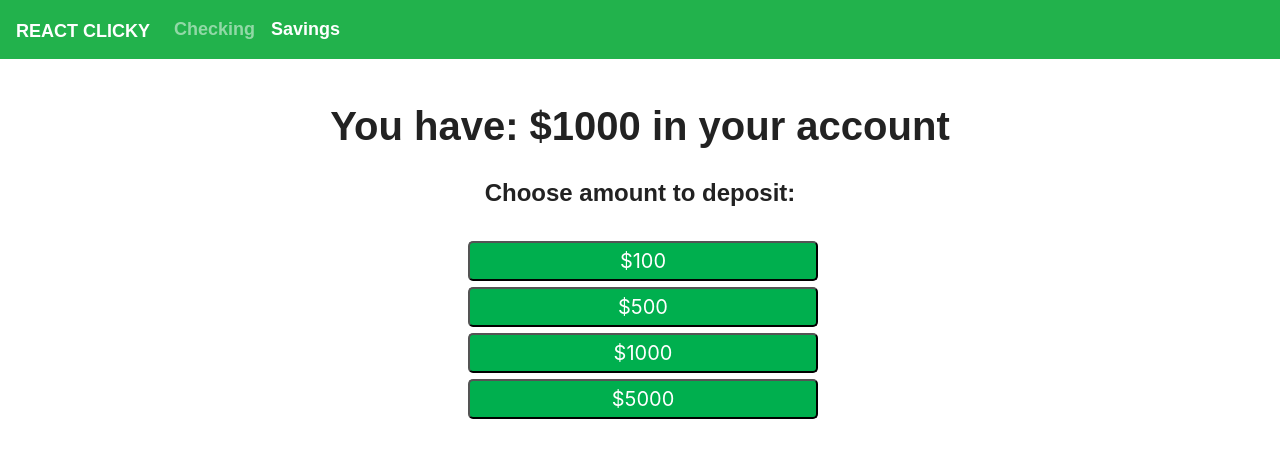
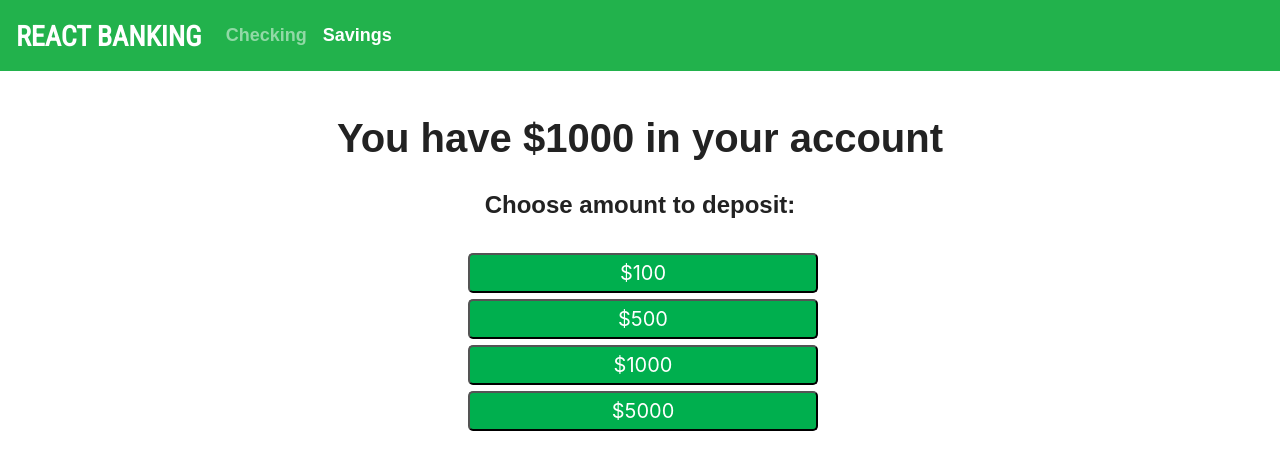
Before and after one commit to makicoding/React-Clicky, a React (Create React App) app: page /savings in a window 1280 px wide. Shown: the top 470 px of the page. Built offline with nearby package versions, Linux system fonts and the light colour scheme; a web font is replaced by a local one.

Commit message:
Screenshot added

```diff
--- a/public/index.html
+++ b/public/index.html
@@ -33,7 +33,10 @@
     <script src="https://cdnjs.cloudflare.com/ajax/libs/popper.js/1.14.7/umd/popper.min.js" integrity="sha384-UO2eT0CpHqdSJQ6hJty5KVphtPhzWj9WO1clHTMGa3JDZwrnQq4sF86dIHNDz0W1" crossorigin="anonymous"></script>
     <script src="https://stackpath.bootstrapcdn.com/bootstrap/4.3.1/js/bootstrap.min.js" integrity="sha384-JjSmVgyd0p3pXB1rRibZUAYoIIy6OrQ6VrjIEaFf/nJGzIxFDsf4x0xIM+B07jRM" crossorigin="anonymous"></script>
 
-    <title>React App</title>
+    <!-- Google Fonts -->
+    <link href="https://fonts.googleapis.com/css?family=Abel|Archivo+Narrow|Barlow+Condensed|Barlow+Semi+Condensed|Fjalla+One|Hind|Lato|Oswald|Rajdhani|Roboto|Roboto+Condensed|Teko|Yanone+Kaffeesatz&display=swap" rel="stylesheet">
+
+    <title>React Banking</title>
   </head>
   <body>
     <noscript>You need to enable JavaScript to run this app.</noscript>
--- a/src/components/Navbar/index.js
+++ b/src/components/Navbar/index.js
@@ -6,8 +6,8 @@ import "./style.css";
 function Navbar() {
   return (
     <nav className="navbar navbar-expand-lg navbar-dark bg-success myNavbar">
-      <Link className="navbar-brand" to="/">
-        React Clicky
+      <Link className="navbar-brand myBranding" to="/">
+        React Banking
       </Link>
       <div>
         <ul className="navbar-nav">
--- a/src/components/Navbar/style.css
+++ b/src/components/Navbar/style.css
@@ -20,3 +20,8 @@ nav.navbar.navbar-default {
   */
   position: relative;
 }
+
+.myBranding {
+  font-family: 'Roboto Condensed', sans-serif;
+  font-size: 28px;
+}
--- a/src/pages/CheckingAccount.js
+++ b/src/pages/CheckingAccount.js
@@ -3,7 +3,8 @@ import "./Global.css";
 import Navbar from "../components/Navbar";
 import { Container, Row, Col } from "../components/Grid";
 
-// Run "npm i" or "npm i [specific component name]" if there are any dependencies missing in the node modules folder
+// Run "npm i" or "npm i [specific component name]" in command line if there are any dependencies missing in the node modules folder.
+// Run "npm start" in command line to start app.
 
 class App extends React.Component {
   constructor(props) {
@@ -17,17 +18,18 @@ class App extends React.Component {
     }
   }
 
+  // We use componentDidMount() when we are using this.state .
   // The componentDidMount() method is called after the component is rendered.
   // This is where you would write any javascript to set how the page initially looks.
   // You can also just use componentDidUpdate and not use componentDidMount() altogether.
   componentDidMount() {
-    document.getElementsByClassName("myCounter")[0].innerHTML = `You have: $${this.state.count} in your account`;   // We are using a template literal here
+    document.getElementsByClassName("myCounter")[0].innerHTML = `You have $${this.state.count} in your account`;   // We are using a template literal here
   }
 
+  // We use componentDidUpdate() to render any changes to the page when we are using this.state .
   // The componentDidUpdate method is called after the component is updated in the DOM.
-  // This is where you would write any javascript to make changes to the page such as when a user clicks a button..
   componentDidUpdate() {
-    document.getElementsByClassName("myCounter")[0].innerHTML = `You have: $${this.state.count} in your account`;   // We are using a template literal here
+    document.getElementsByClassName("myCounter")[0].innerHTML = `You have $${this.state.count} in your account`;   // We are using a template literal here
     if (this.state.count <= 20) {
       document.getElementsByClassName("message")[0].innerHTML = "You are running low in your account";
       document.getElementsByClassName("message")[0].style.color = "red";
@@ -39,7 +41,7 @@ class App extends React.Component {
     }
   }
 
-  // Here we are just declaring a regular javascript function (you can call the function anything you want)
+  // Here we are just declaring a regular javascript function (you can name the function anything you want)
   handleButtonClick1 = () => {
     this.setState({count: this.state.count - this.state.amount1})
   }
@@ -110,35 +112,3 @@ class App extends React.Component {
 }
 
 export default App;
-
-
-
-// class Header extends Component {
-
-//   constructor(props) {
-//     super(props);
-//     this.state = {favoritecolor: "red"};
-//   }
-
-//   componentDidMount() {
-//     setTimeout(() => {
-//       this.setState({favoritecolor: "yellow"})
-//     }, 2000)
-//   }
-
-//   componentDidUpdate() {
-//     document.getElementById("mydiv").innerHTML =
-//     "The updated favorite is " + this.state.favoritecolor;
-//   }
-
-//   render() {
-//     return (
-//       <div>
-//       <h1>My Favorite Color is {this.state.favoritecolor}</h1>
-//       <div id="mydiv"></div>
-//       </div>
-//     );
-//   }
-// }
-
-// export default Header;
--- a/src/pages/Global.css
+++ b/src/pages/Global.css
@@ -25,6 +25,10 @@
     background-color: black;
 }
 
+.button1:focus {
+    outline-color: orange;
+}
+
 .textCenter {
     text-align: center;
 }
--- a/src/pages/SavingsAccount.js
+++ b/src/pages/SavingsAccount.js
@@ -3,7 +3,8 @@ import "./Global.css";
 import Navbar from "../components/Navbar";
 import { Container, Row, Col } from "../components/Grid";
 
-// Run "npm i" or "npm i [specific component name]" if there are any dependencies missing in the node modules folder
+// Run "npm i" or "npm i [specific component name]" in command line if there are any dependencies missing in the node modules folder.
+// Run "npm start" in command line to start app.
 
 class App extends React.Component {
   constructor(props) {
@@ -17,17 +18,18 @@ class App extends React.Component {
     }
   }
 
+  // We use componentDidMount() when we are using this.state .
   // The componentDidMount() method is called after the component is rendered.
   // This is where you would write any javascript to set how the page initially looks.
   // You can also just use componentDidUpdate and not use componentDidMount() altogether.
   componentDidMount() {
-    document.getElementsByClassName("myCounter")[0].innerHTML = `You have: $${this.state.count} in your account`;   // We are using a template literal here
+    document.getElementsByClassName("myCounter")[0].innerHTML = `You have $${this.state.count} in your account`;   // We are using a template literal here
   }
 
+  // We use componentDidUpdate() to render any changes to the page when we are using this.state .
   // The componentDidUpdate method is called after the component is updated in the DOM.
-  // This is where you would write any javascript to make changes to the page such as when a user clicks a button..
   componentDidUpdate() {
-    document.getElementsByClassName("myCounter")[0].innerHTML = `You have: $${this.state.count} in your account`;   // We are using a template literal here
+    document.getElementsByClassName("myCounter")[0].innerHTML = `You have $${this.state.count} in your account`;   // We are using a template literal here
     if (this.state.count >= 10000) {
       document.getElementsByClassName("message")[0].innerHTML = "Keep going until $50K!";
       document.getElementsByClassName("message")[0].style.color = "orange";
@@ -42,7 +44,7 @@ class App extends React.Component {
     }
   }
 
-  // Here we are just declaring a regular javascript function (you can call the function anything you want)
+  // Here we are just declaring a regular javascript function (you can name the function anything you want)
   handleButtonClick1 = () => {
     this.setState({count: this.state.count + this.state.amount1})
   }
@@ -113,35 +115,3 @@ class App extends React.Component {
 }
 
 export default App;
-
-
-
-// class Header extends Component {
-
-//   constructor(props) {
-//     super(props);
-//     this.state = {favoritecolor: "red"};
-//   }
-
-//   componentDidMount() {
-//     setTimeout(() => {
-//       this.setState({favoritecolor: "yellow"})
-//     }, 2000)
-//   }
-
-//   componentDidUpdate() {
-//     document.getElementById("mydiv").innerHTML =
-//     "The updated favorite is " + this.state.favoritecolor;
-//   }
-
-//   render() {
-//     return (
-//       <div>
-//       <h1>My Favorite Color is {this.state.favoritecolor}</h1>
-//       <div id="mydiv"></div>
-//       </div>
-//     );
-//   }
-// }
-
-// export default Header;
```
Also changed, not shown: screenshot/ReactBanking_Screenshot_04.png (added).
